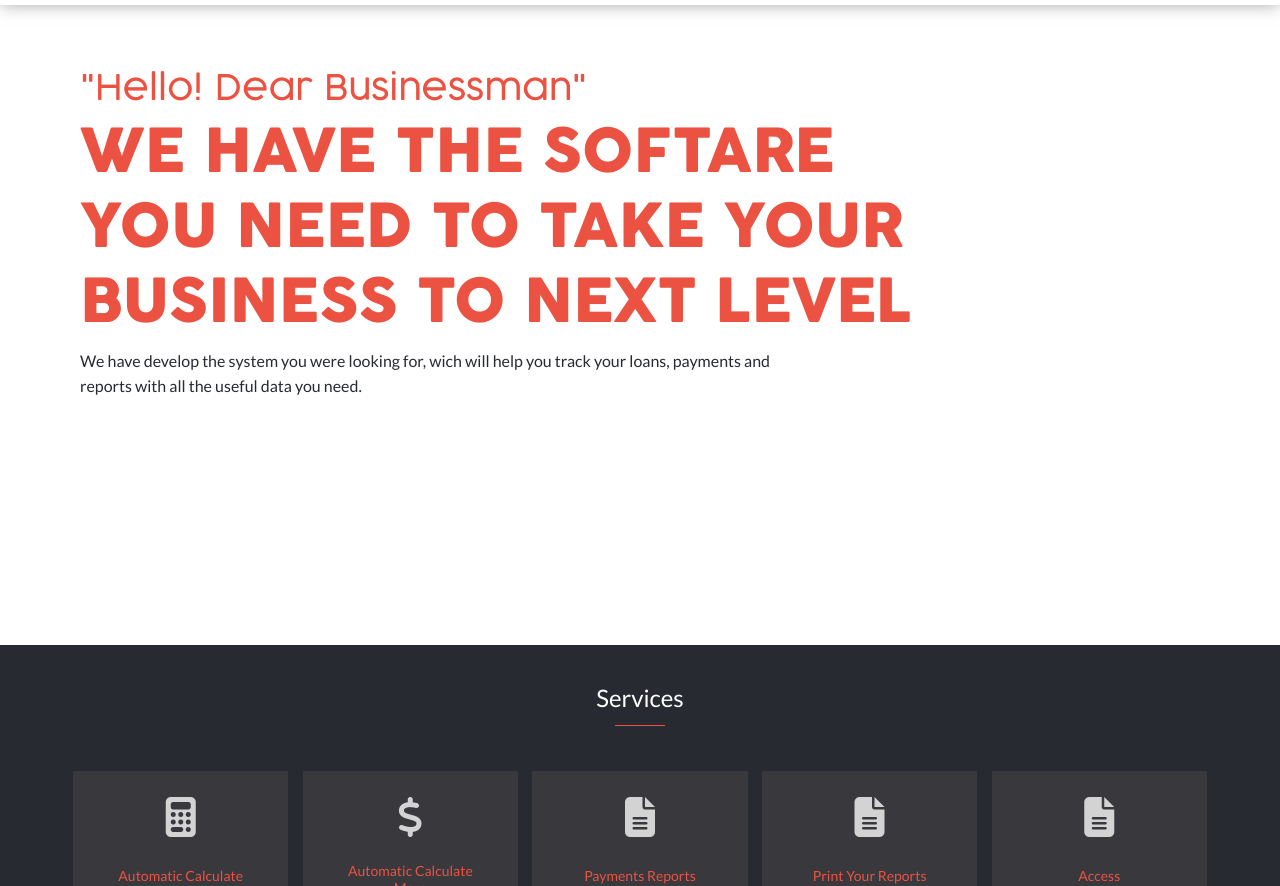
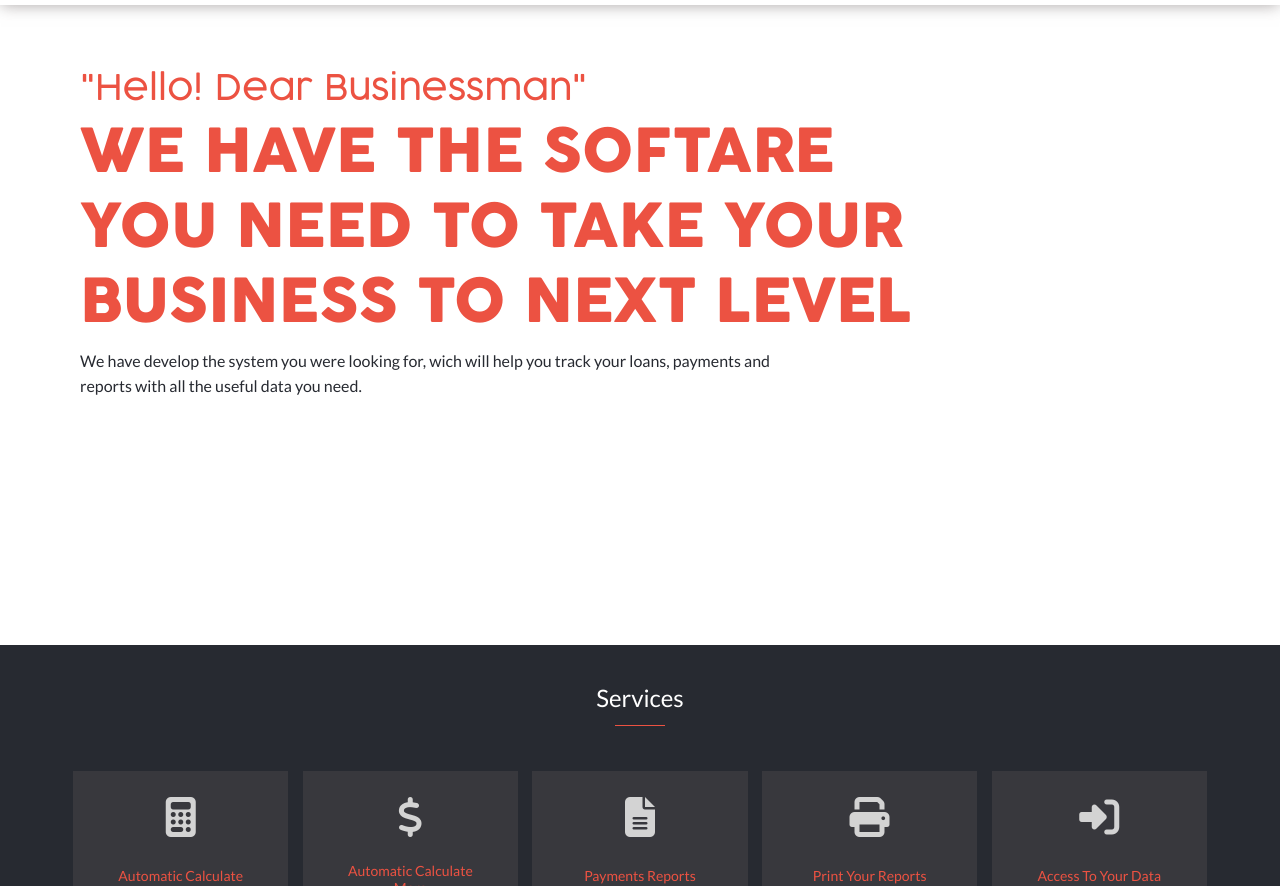
Before and after one commit to elassis/capstone_module_1, a plain HTML site: page index.html in a window 1280 px wide. Shown: the part 66-952 px from the top of the page. Drawn offline with Linux system fonts and the light colour scheme.

Commit message:
add text to one service

```diff
--- a/index.html
+++ b/index.html
@@ -54,15 +54,15 @@
               </p>
             </li>
             <li class="services-item">
-                <i class="service-icon fas fa-file-alt"></i>
+                <i class="service-icon fas fa-print"></i>
               <p class="service-title">print your reports</p>
               <p class="service-text">
                 you'll be able to print the payments reports whenever you need it.
               </p>
             </li>
             <li class="services-item">
-                <i class="service-icon fas fa-file-alt"></i>
-              <p class="service-title">access</p>
+                <i class="service-icon fas fa-sign-in-alt"></i>
+              <p class="service-title">access to your data</p>
               <p class="service-text">
                 you'll be able to access to your business data whenever you want and wherever you are.
               </p>
```
